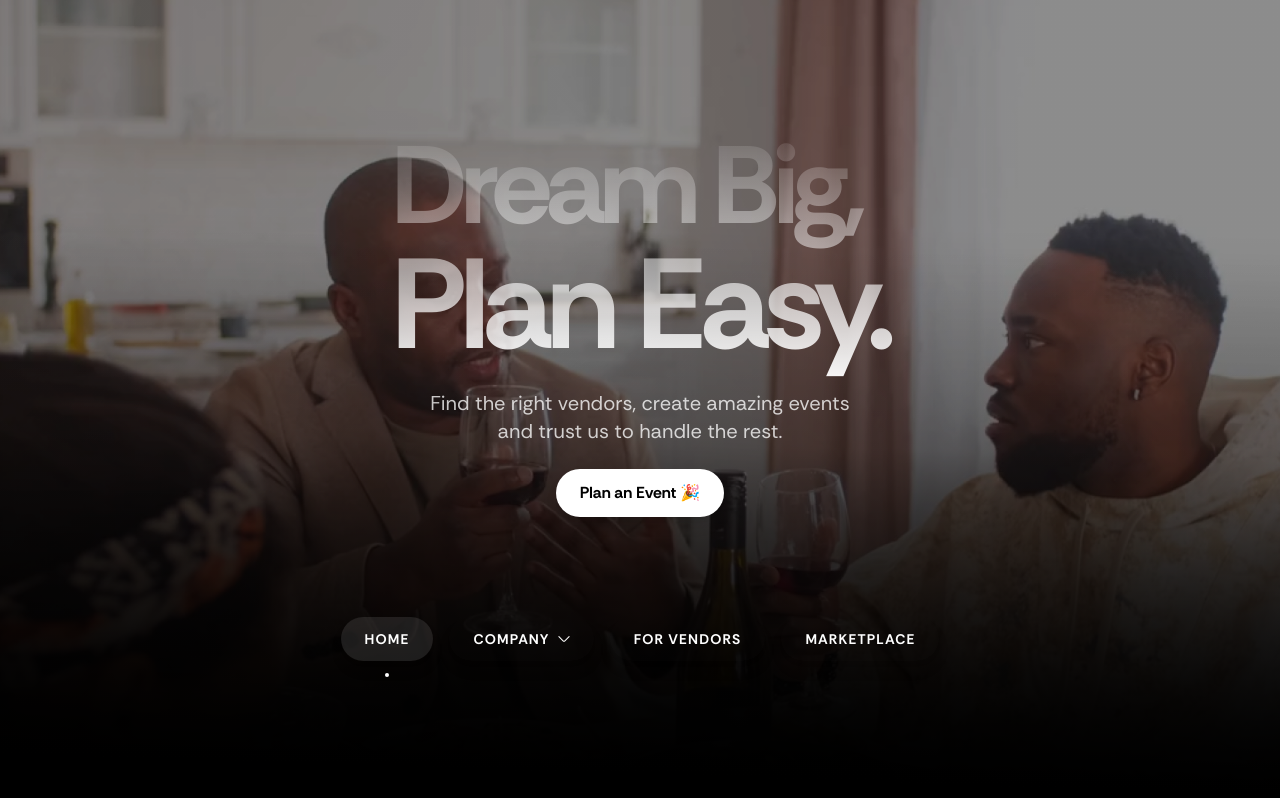
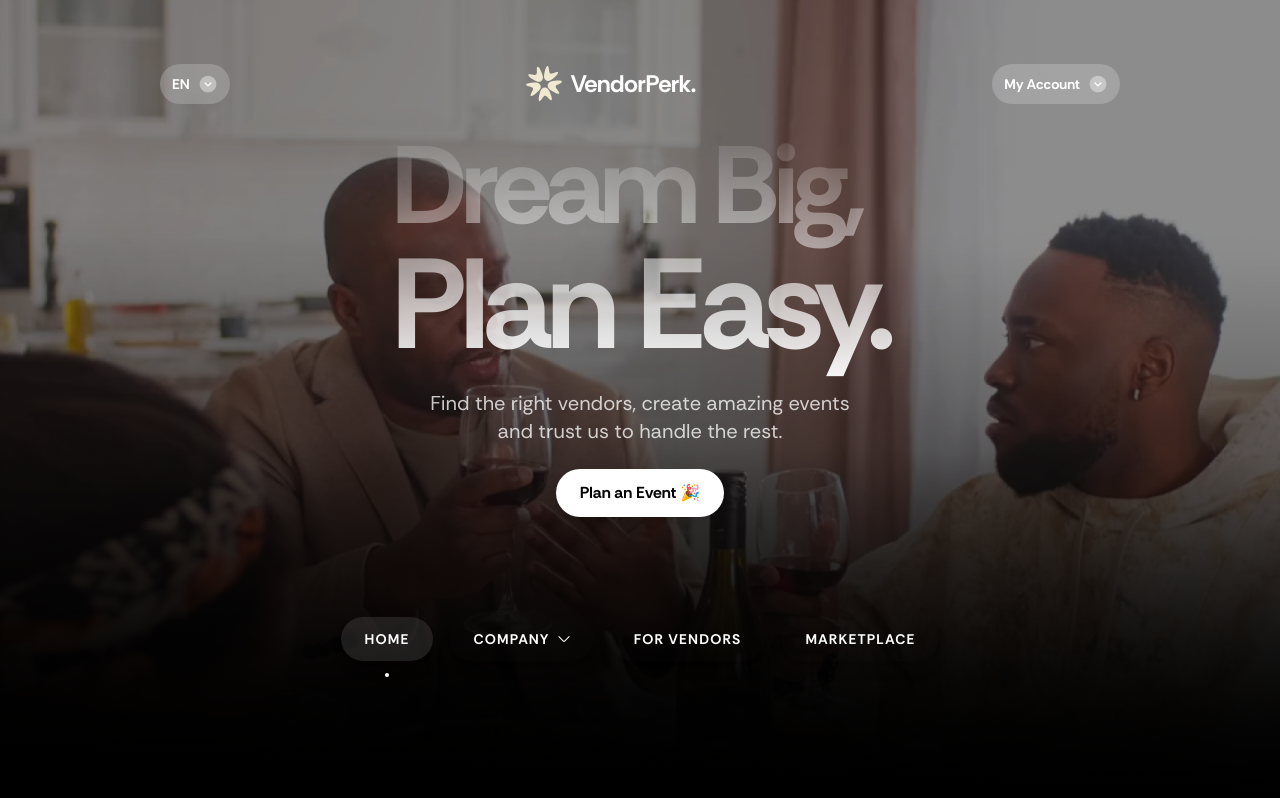
Before and after one commit to EventPark/EventParkFrontendWeb, a Next.js app: page /home in a window 1280 px wide. Shown: the top 798 px of the page. Built offline with nearby package versions, Linux system fonts and the light colour scheme.

Commit message:
Added navbar

```diff
--- a/src/app/components/home/hero.tsx
+++ b/src/app/components/home/hero.tsx
@@ -5,10 +5,14 @@ import { Button } from "@/app/components/ui/button";
 import VideoBackground from "./video-background";
 import Link from "next/link";
 import { useUserType } from "@/app/context/UserTypeContext";
+import NavBar from "../ui/navbar";
 
 export default function HeroSection() {
   const { userType, setUserType } = useUserType();
   return (
+    <div className="">
+      <NavBar />
+
       <div className="relative bg-black  h-screen  w-full flex items-center justify-center text-white flex-col">
         <VideoBackground />
 
@@ -101,5 +105,6 @@ export default function HeroSection() {
           </div>
         </div>
       </div>
+    </div>
   );
 }
```
Lines whose indentation alone changed are shown as unchanged.
